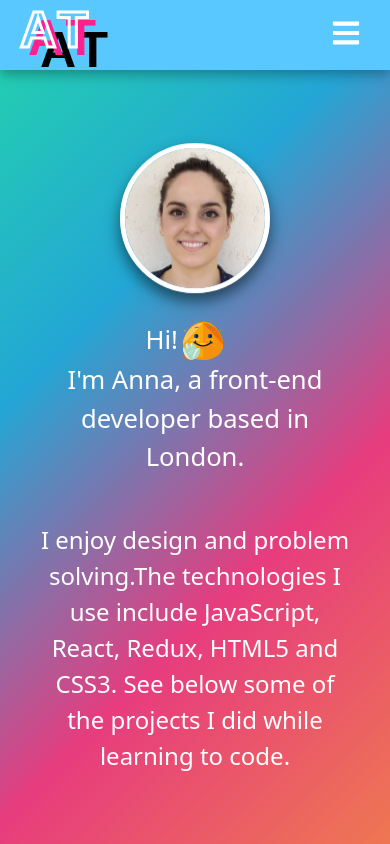
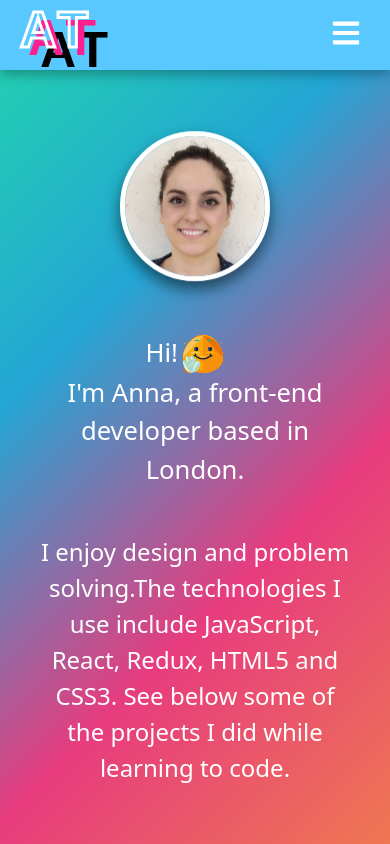
Before and after one commit to AnnaTas77/portfolio-anna, a React (Create React App) app: page / in a window 390 px wide. Shown: the top 844 px of the page. Built offline with nearby package versions, Linux system fonts and the light colour scheme.

Commit message:
More updates

```diff
--- a/src/styles/home.css
+++ b/src/styles/home.css
@@ -89,7 +89,7 @@
 
     .avatar {
         margin-top: 25px;
-        margin-bottom: 25px;
+        /* margin-bottom: 25px; */
     }
 
     .about-me h2 {
```
